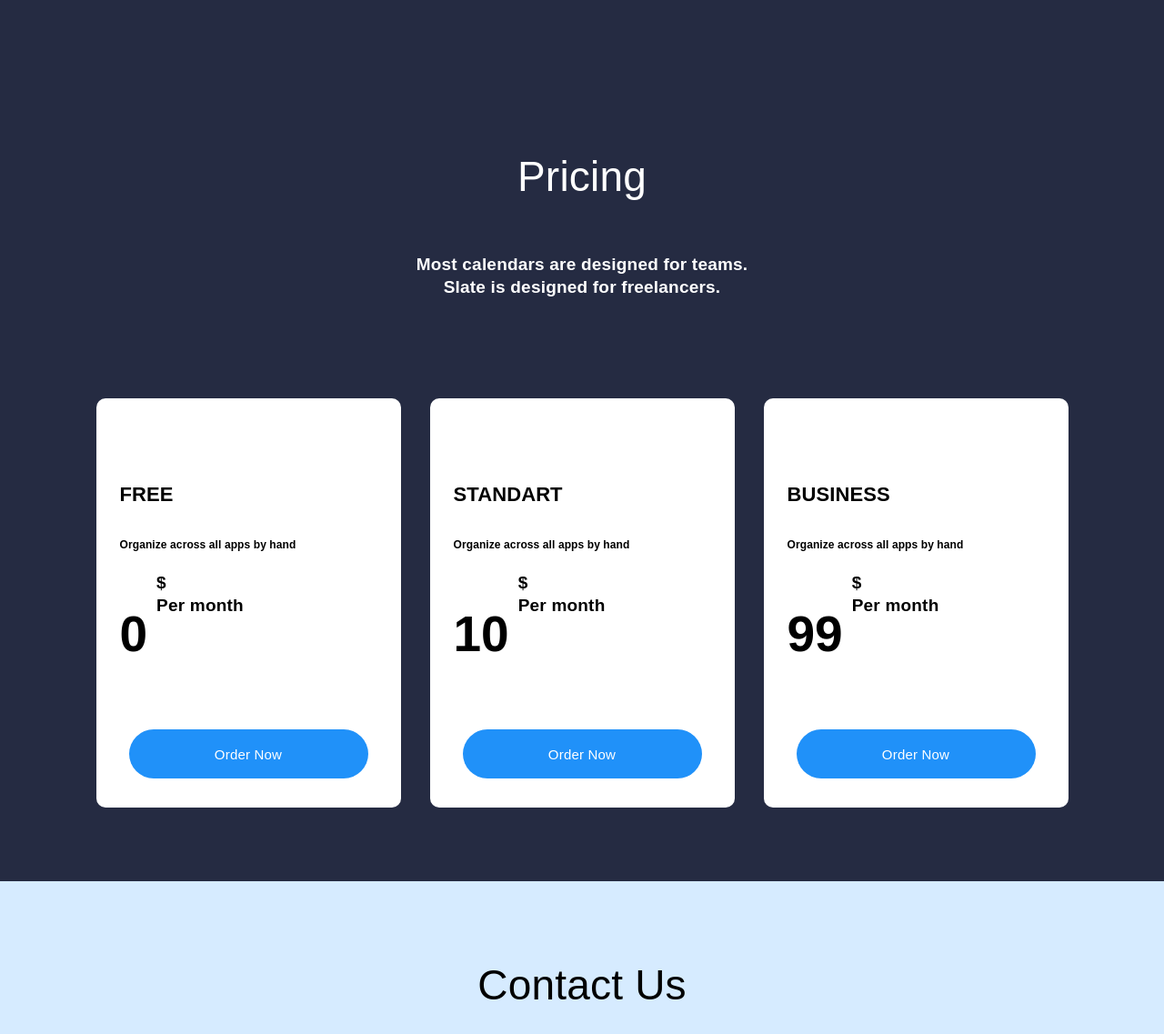
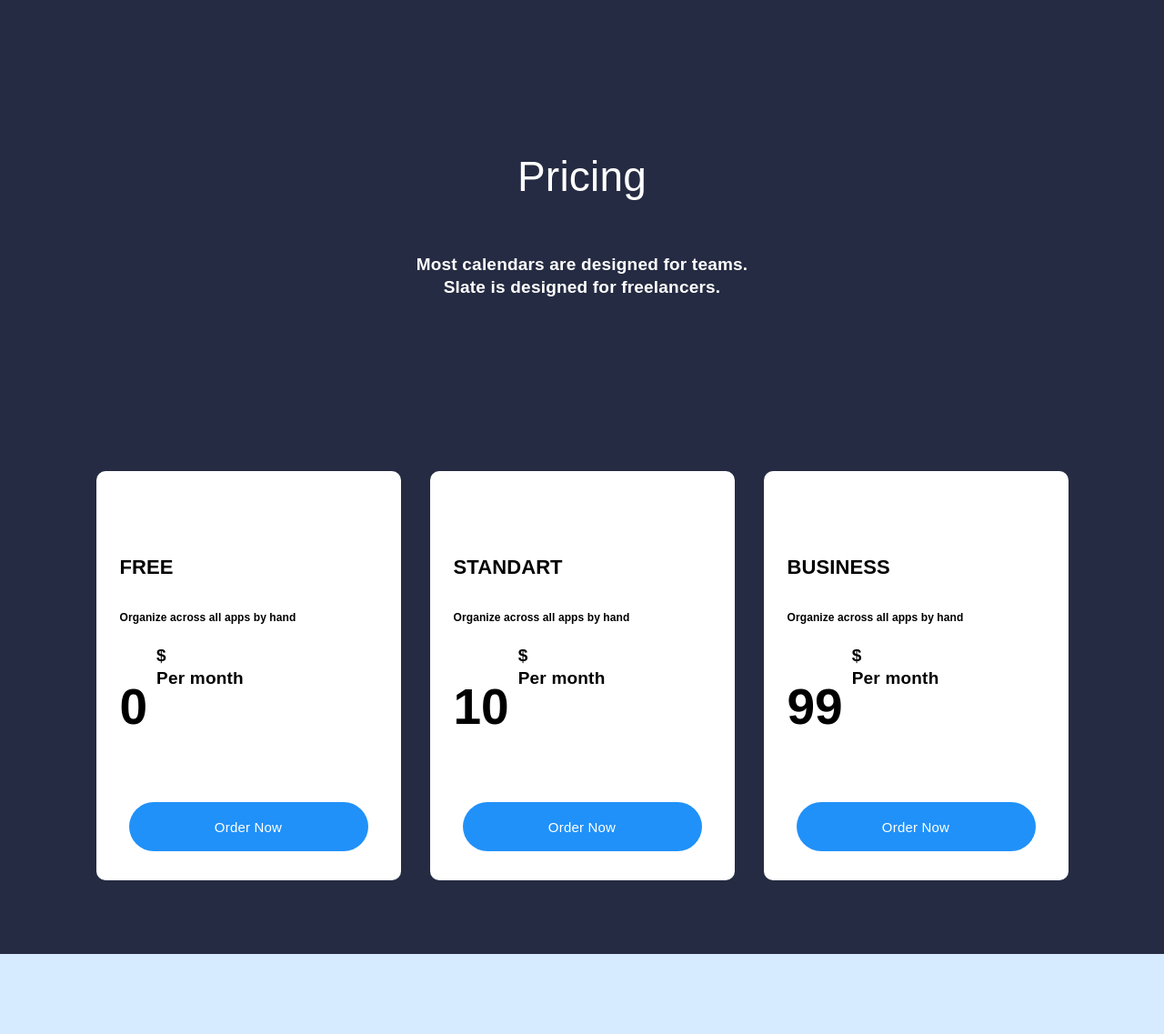
Before and after one commit to Sh0g/secondstage, a PHP site: page / in a window 1280 px wide; the page is wider, and only the part inside the window is pictured. Shown: the part 5363-6500 px from the top of that part at 91% size. Run offline with PHP 8.4, Linux system fonts and the light colour scheme.

Commit message:
added margin-top for prising-section

```diff
--- a/index.css
+++ b/index.css
@@ -558,6 +558,7 @@ main{
   align-items: center;
   padding-top: 40px;
   position: relative;
+  margin-top: inherit;
   }
 
   .prising-section:hover{
```
